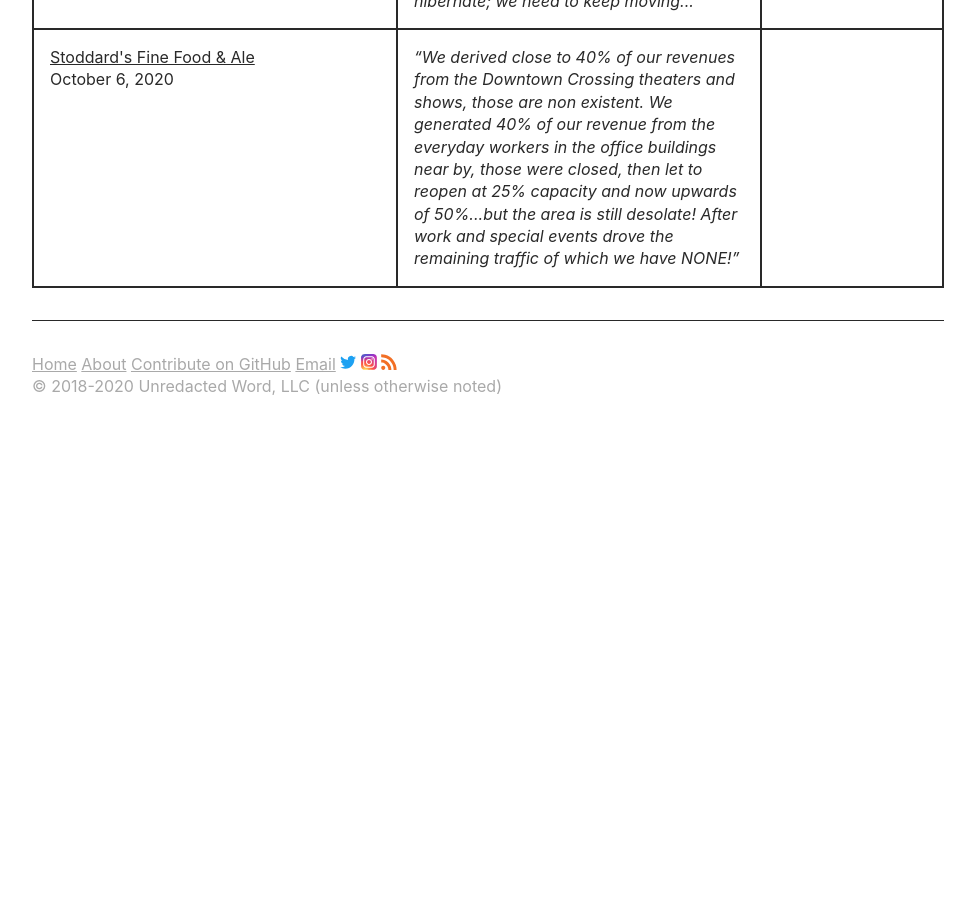
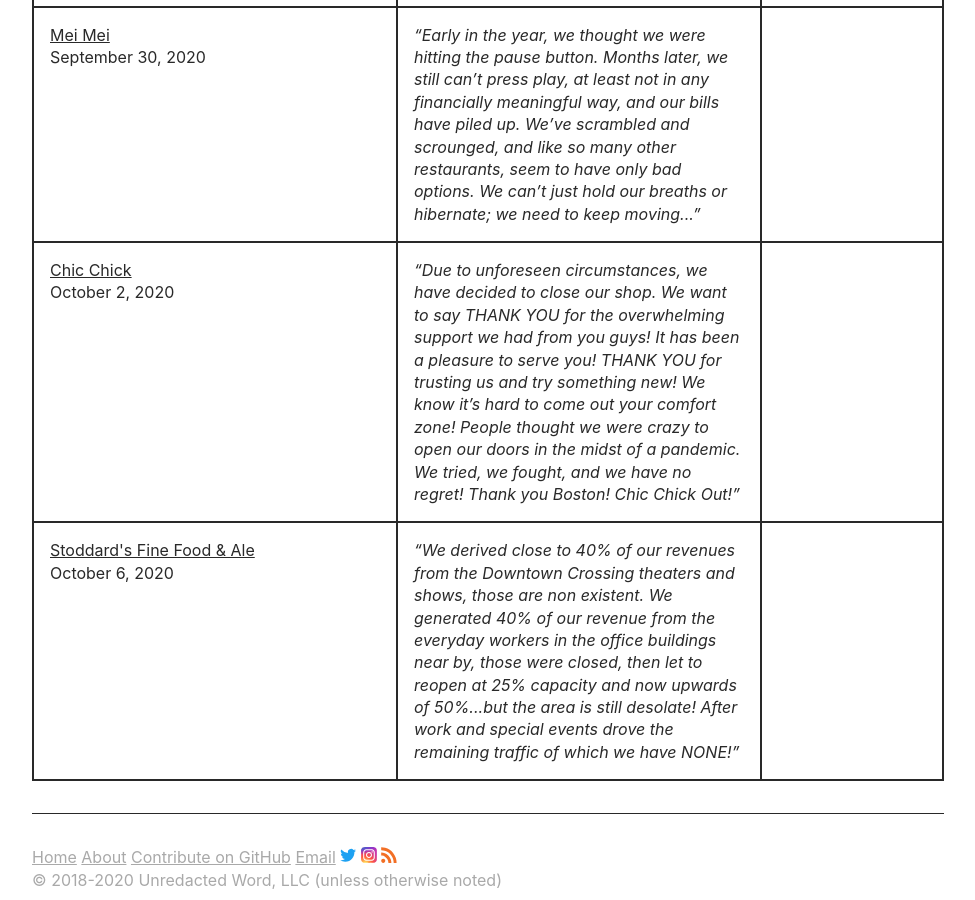
Before and after one commit to unredacted-word/katamari-restaurants, a Jekyll site: the page built from index.md, in a window 1280 px wide and 900 px high, scrolled down 5836 px. Shown: the whole window, without its empty margins (152-1127 px from the left). Built offline with Jekyll 4.4.1, drawn with Linux system fonts in a browser that asks for light colours; before the commit the page ends 6298 px from its top, so only the background shows below that; some of the changed text lies outside the part shown.

Commit message:
Added two more restaurants

```diff
--- a/_data/companies.yml
+++ b/_data/companies.yml
@@ -107,6 +107,16 @@ abigails:
     Abigail's first opened in the summer of 2011, with the dining spot being known
     in part for its cocktail program built by alumni of B-Side Lounge, a raw bar,
     BBQ, sandwiches, and craft beer.
+
+conorlarkin:
+  name: "Conor Larkin’s Grill & Tap"
+  date: 2020-06-09 10:00:00
+  url: https://www.facebook.com/conorlarkins/posts/10157518692426158?__tn__=-R
+  notes: >
+    <q>I would like to thank the Northeastern University community and all of the
+    patrons and staff members who made the last 18 years possible. It’s with a heavy
+    heart that I have to announce that Conor Larkin’s Grill & Tap is closing its doors
+    for good. Unfortunately, the Covid pandemic was too much to overcome</q>
 
 bellaluna:
   name: "Bella Luna and The Milky Way"
@@ -239,6 +249,18 @@ meimei:
     many other restaurants, seem to have only bad options. We can’t just hold our
     breaths or hibernate; we need to keep moving...</q>
 
+chicchick:
+  name: "Chic Chick"
+  date: 2020-10-02 10:00:00
+  url: https://www.facebook.com/chicchick2020
+  notes: >
+    <q>Due to unforeseen circumstances, we have decided to close our shop.
+    We want to say THANK YOU for the overwhelming support we had from you guys!
+    It has been a pleasure to serve you! THANK YOU for trusting us and try something new!
+    We know it’s hard to come out your comfort zone! People thought we were crazy to
+    open our doors in the midst of a pandemic. We tried, we fought, and we have no regret!
+    Thank you Boston! Chic Chick Out!</q>
+
 stoddards:
   name: "Stoddard's Fine Food & Ale"
   date: 2020-10-06 10:00:00
```
